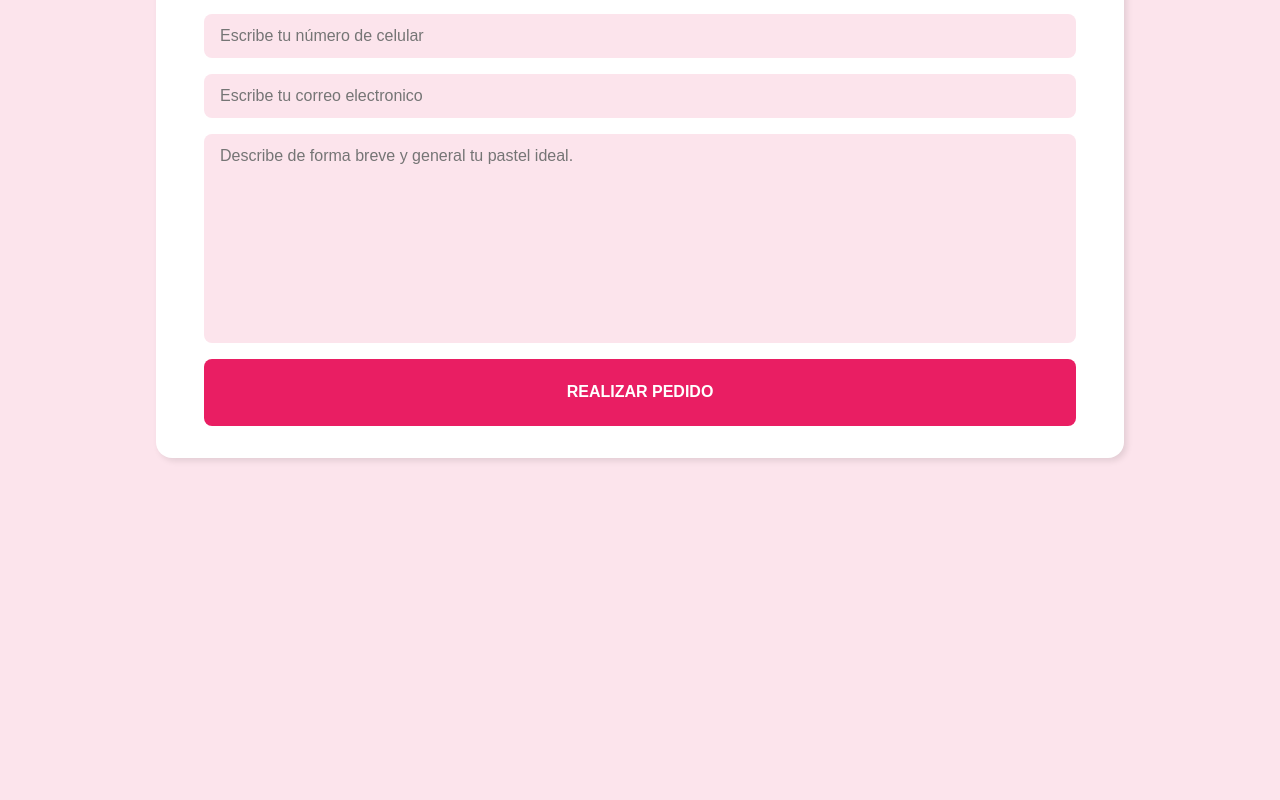
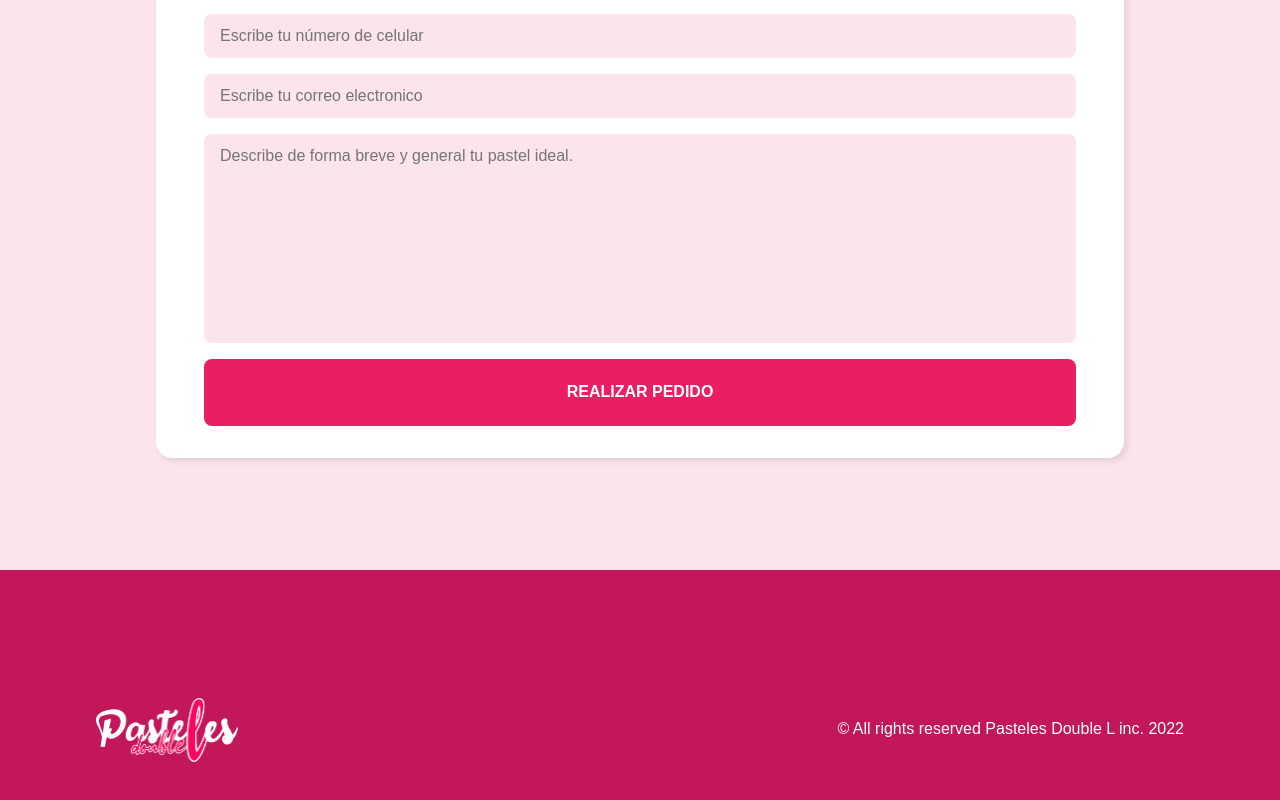
Before and after one commit to richirrim/vue-pasteleria-double-l, a Vue app: page /#/pastelcreator in a window 1280 px wide. Shown: the part 2399-3199 px from the top of the page. Before the commit the page ends 2969 px from the top, so only its background shows below. Built offline with nearby package versions, Linux system fonts and the light colour scheme.

Commit message:
Agrega el footer al layout.

```diff
--- a/src/views/PastelCreatorView.vue
+++ b/src/views/PastelCreatorView.vue
@@ -36,19 +36,22 @@
       <Form />
     </section>
   </main>
+  <Footer />
 </template>
 
 <script>
 import Header from '@/components/Header.vue'
 import ListCardV2 from '@/components/ListCardV2.vue'
 import Form from '@/components/Form.vue'
+import Footer  from '@/components/Footer.vue'
 
 export default {
   name: 'PastelCreatorView',
   components: {
     Header,
     ListCardV2,
-    Form
+    Form,
+    Footer
   },
   data() {
     return {
```
